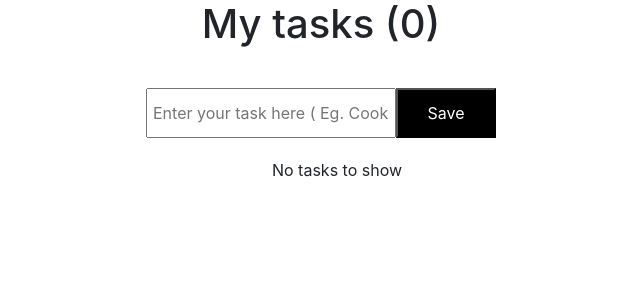
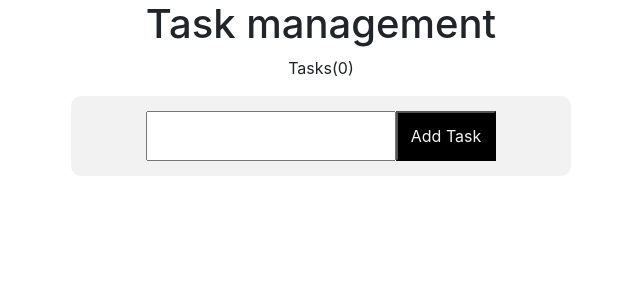
Before and after one commit to vaaluvishnu5146/Pizza-Buddy, a React (Create React App) app: page / in a window 1280 px wide. Shown: the top 300 px of the page, without its empty margins (319-959 px from the left). Built offline with nearby package versions, Linux system fonts and the light colour scheme.

Commit message:
New UI for Task form

```diff
--- a/src/App.js
+++ b/src/App.js
@@ -1,39 +1,57 @@
-import React, { useEffect, createRef } from "react";
+import React, { useState } from "react";
 import "./App.css";
-import { Route, Routes } from "react-router-dom";
-import Todo from "./Pages/dashboard/todo";
-import Form from "./Components/Form/Form";
-import { addTodo } from "./Redux/slice/task.slice";
+import TaskForm from "./Components/Form/TaskForm";
+import { addTask, deleteTask } from "./Redux/slice/task.slice";
 import { useDispatch, useSelector } from "react-redux";
 
 function App() {
-  const taskInputRef = createRef(null);
-  const { tasks = [] } = useSelector((state) => state.tasksReducer);
+  const { fetching = false, tasks = [] } = useSelector(
+    (state) => state.tasksReducer
+  );
   const dispatcher = useDispatch();
+  // HELPS US TO SET THE INPUT TEXT
+  const [task, setTask] = useState("");
+  // HELPS US TO SAVE THE ALL TASKS
+  const handleChange = (e) => {
+    if (e) {
+      setTask(e.target.value);
+    }
+  };
 
-  useEffect(() => {
-    console.log("Re-rendering");
-  }, []);
+  const handleSubmit = (e) => {
+    if (e && task) {
+      dispatcher(addTask(task));
+      setTask("");
+    }
+  };
 
-  const handlesave = (e) => {
-    console.log(taskInputRef.current.value);
-    if (e) {
-      dispatcher(addTodo(taskInputRef.current.value));
-      // setTask("");
+  const handleDelete = (data) => {
+    if (data) {
+      dispatcher(deleteTask(data));
     }
   };
 
   return (
-    <div className="App">
-      <h1
-        style={{
-          margin: "0 0 20px 0",
-        }}
-        id="tasks-title"
-      >
-        My tasks ({tasks.length})
-      </h1>
-      <Form tasks={tasks} handlesave={handlesave} inputRef={taskInputRef} />
+    <div className="App task-form">
+      <h1>Task management</h1>
+      <p>Tasks({tasks.length || 0})</p>
+      <TaskForm
+        handleChange={handleChange}
+        handleSubmit={handleSubmit}
+        task={task}
+      />
+      <div className="tasks-container" id="task-listing-container">
+        <ul className="task-list">
+          {tasks &&
+            tasks.length > 0 &&
+            tasks.map((d, i) => (
+              <li key={`task-${i}`} className="task">
+                <p>{d || "Title missing"}</p>
+                <button onClick={() => handleDelete(d)}>Delete</button>
+              </li>
+            ))}
+        </ul>
+      </div>
     </div>
   );
 }
--- /dev/null
+++ b/src/Components/Form/TaskForm.js
@@ -0,0 +1,26 @@
+import React from "react";
+
+export default function TaskForm({
+  handleChange = () => {},
+  handleSubmit = () => {},
+  task = "",
+}) {
+  return (
+    <div className="form-container" id="task-form-container">
+      <input
+        className="form-input"
+        id="task-form-input"
+        name="task"
+        onChange={handleChange}
+        value={task}
+      />
+      <button
+        className="form-submit"
+        id="task-form-submit"
+        onClick={handleSubmit}
+      >
+        Add Task
+      </button>
+    </div>
+  );
+}
--- a/src/Redux/slice/task.slice.js
+++ b/src/Redux/slice/task.slice.js
@@ -4,10 +4,11 @@ export const taskSlice = createSlice({
   name: "tasks",
   initialState: {
     tasks: [],
-    task: {},
+    fetching: false,
   },
   reducers: {
-    addTodo: (state, action) => {
+    addTask: (state, action) => {
+      console.log(state, action);
       // Redux Toolkit allows us to write "mutating" logic in reducers. It
       // doesn't actually mutate the state because it uses the Immer library,
       // which detects changes to a "draft state" and produces a brand new
@@ -16,14 +17,15 @@ export const taskSlice = createSlice({
         state.tasks.push(action.payload);
       }
     },
-    // deleteTodo: (state, action) => {
-    //   // state.value -= 1
-    //   console.log(action);
-    // },
+    deleteTask: (state, action) => {
+      if (action.payload) {
+        state.tasks = state.tasks.filter((d, i) => d !== action.payload);
+      }
+    },
   },
 });
 
 // Action creators are generated for each case reducer function
-export const { addTodo } = taskSlice.actions;
+export const { addTask, deleteTask } = taskSlice.actions;
 
 export default taskSlice.reducer;
--- a/src/index.css
+++ b/src/index.css
@@ -1,13 +1,73 @@
 body {
   margin: 0;
-  font-family: -apple-system, BlinkMacSystemFont, 'Segoe UI', 'Roboto', 'Oxygen',
-    'Ubuntu', 'Cantarell', 'Fira Sans', 'Droid Sans', 'Helvetica Neue',
+  font-family: -apple-system, BlinkMacSystemFont, "Segoe UI", "Roboto", "Oxygen",
+    "Ubuntu", "Cantarell", "Fira Sans", "Droid Sans", "Helvetica Neue",
     sans-serif;
   -webkit-font-smoothing: antialiased;
   -moz-osx-font-smoothing: grayscale;
 }
 
 code {
-  font-family: source-code-pro, Menlo, Monaco, Consolas, 'Courier New',
+  font-family: source-code-pro, Menlo, Monaco, Consolas, "Courier New",
     monospace;
 }
+
+.task-form {
+  margin: 0px auto;
+  max-width: 500px;
+}
+
+.task {
+  width: 100%;
+  display: flex;
+  align-items: center;
+  padding: 10px;
+  margin: 0 0 10px 0;
+}
+
+.task > p {
+  margin: 0px;
+  font-size: 1.5rem;
+  display: flex;
+  justify-content: space-between;
+}
+
+.form-container {
+  width: 500px;
+  height: auto;
+  background: #f2f2f2;
+  padding: 15px;
+  border-radius: 10px;
+  margin: 0 0 20px 0;
+}
+
+.tasks-container {
+}
+
+.task-list {
+  position: relative;
+  list-style-type: none;
+  padding: 0px;
+}
+
+.task {
+  width: 100%;
+  height: 50px;
+  background: #f2f2f2;
+  border-radius: 10px;
+  display: flex;
+  align-items: center;
+  justify-content: space-between;
+}
+
+.form-input {
+  width: 250px;
+  height: 50px;
+}
+
+.form-submit {
+  width: 100px;
+  height: 50px;
+  background: black;
+  color: #f2f2f2;
+}
```
